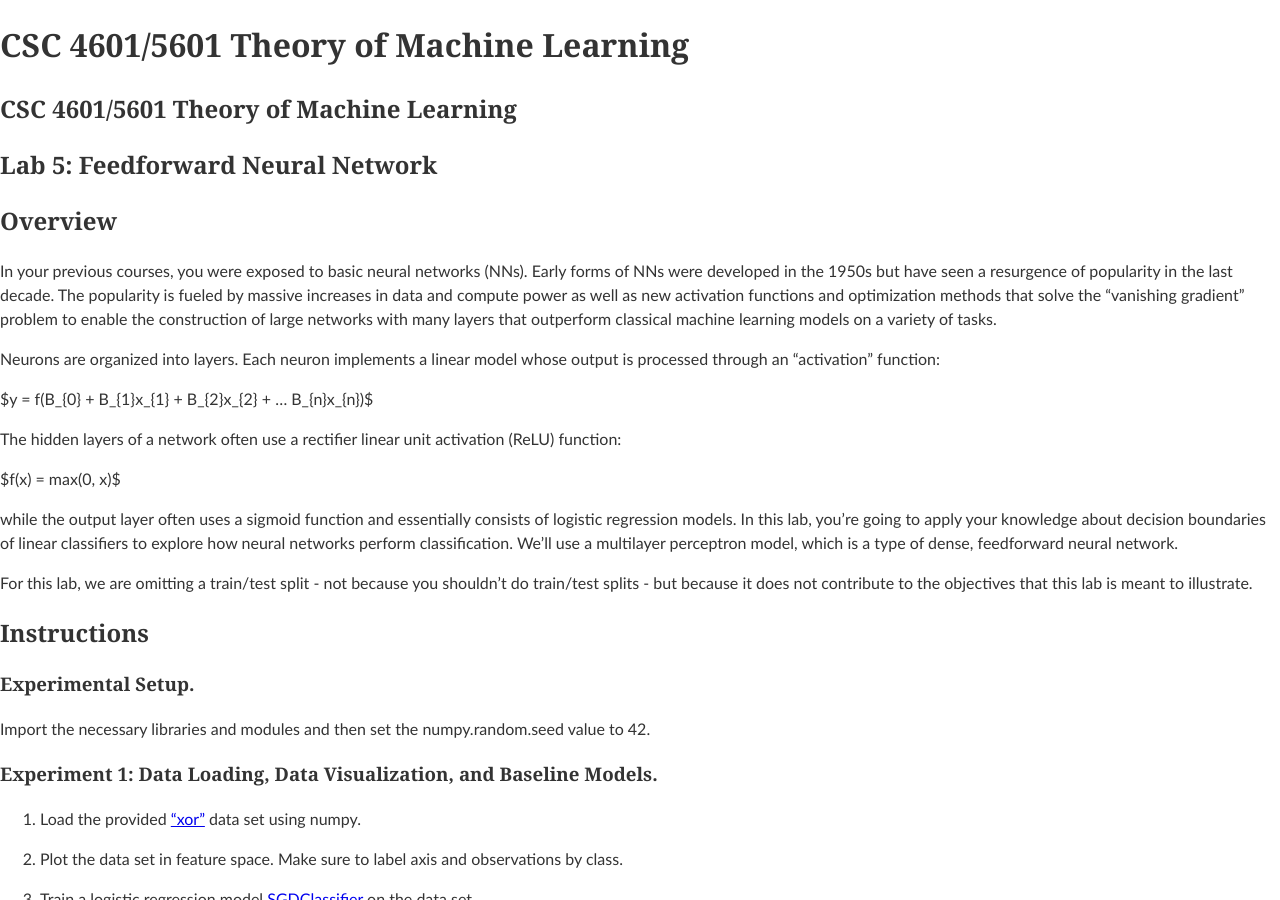
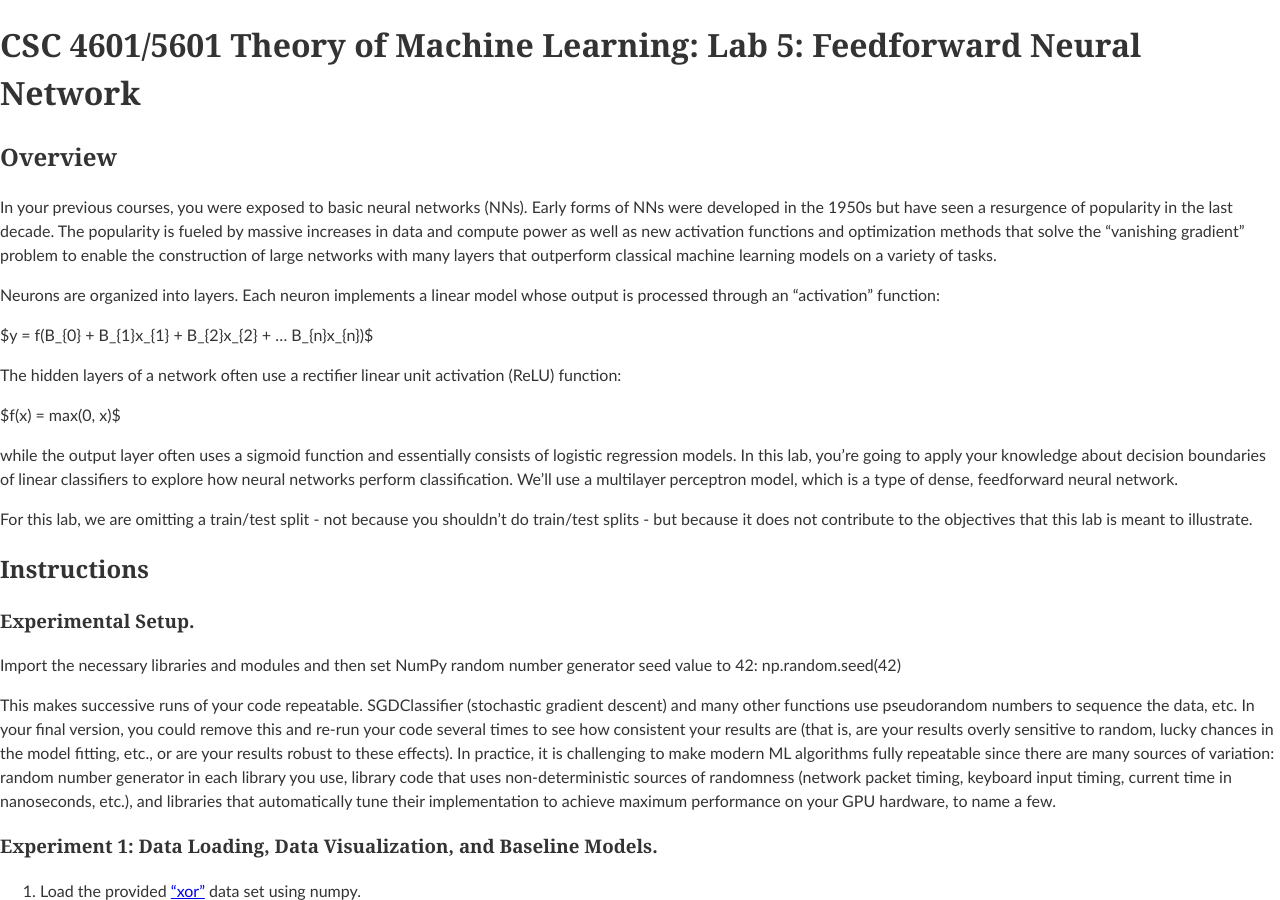
Before and after one commit to edurant/edurant.github.io, a Jekyll site: the page built from courses/csc4601/lab/05/index.md, in a window 1280 px wide and 900 px high. Built offline with Jekyll 4.4.1, drawn with Linux system fonts in a browser that asks for light colours; our own code applies the rules of GitHub Pages for plain Markdown files.

Commit message:
csc4601 lab 5: more on use of random numbers

```diff
--- a/courses/csc4601/lab/05/index.md
+++ b/courses/csc4601/lab/05/index.md
@@ -1,5 +1,6 @@
-# CSC 4601/5601 Theory of Machine Learning
-# Lab 5: Feedforward Neural Network
+---
+title: "CSC 4601/5601 Theory of Machine Learning: Lab 5: Feedforward Neural Network"
+---
 
 ## Overview
 In your previous courses, you were exposed to basic neural networks (NNs). Early forms of NNs were developed in the 1950s but have seen a resurgence of popularity in the last decade. The popularity is fueled by massive increases in data and compute power as well as new activation functions and optimization methods that solve the “vanishing gradient” problem to enable the construction of large networks with many layers that outperform classical machine learning models on a variety of tasks.
@@ -20,7 +21,10 @@ For this lab, we are omitting a train/test split - not because you shouldn't do
 
 ### Experimental Setup.
 
-Import the necessary libraries and modules and then set the numpy.random.seed value to 42.
+Import the necessary libraries and modules and then set NumPy random number generator seed value to 42:
+    np.random.seed(42)
+
+This makes successive runs of your code repeatable. SGDClassifier (stochastic gradient descent) and many other functions use pseudorandom numbers to sequence the data, etc. In your final version, you could remove this and re-run your code several times to see how consistent your results are (that is, are your results overly sensitive to random, lucky chances in the model fitting, etc., or are your results robust to these effects). In practice, it is challenging to make modern ML algorithms fully repeatable since there are many sources of variation: random number generator in each library you use, library code that uses non-deterministic sources of randomness (network packet timing, keyboard input timing, current time in nanoseconds, etc.), and libraries that automatically tune their implementation to achieve maximum performance on your GPU hardware, to name a few.
 
 ### Experiment 1: Data Loading, Data Visualization, and Baseline Models.
 
```
